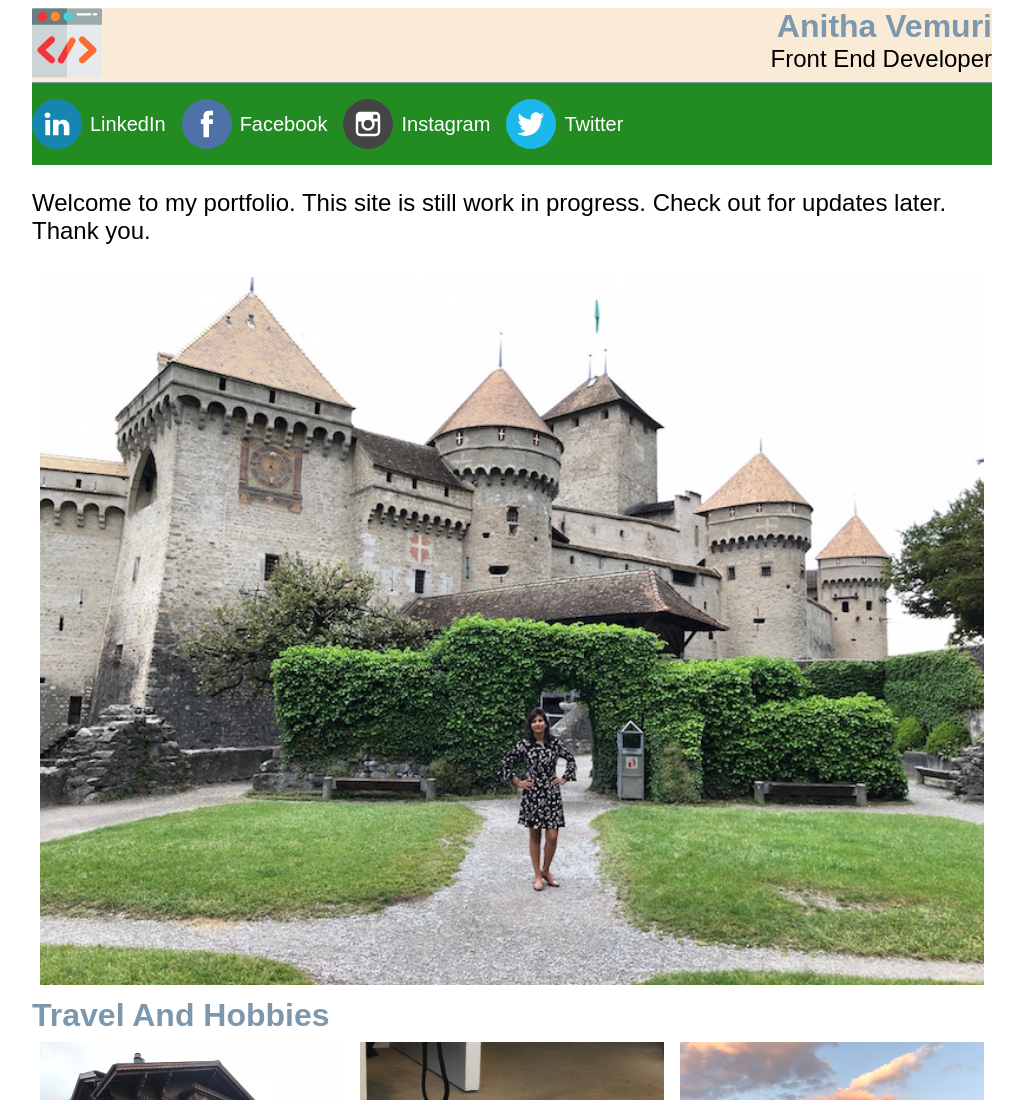
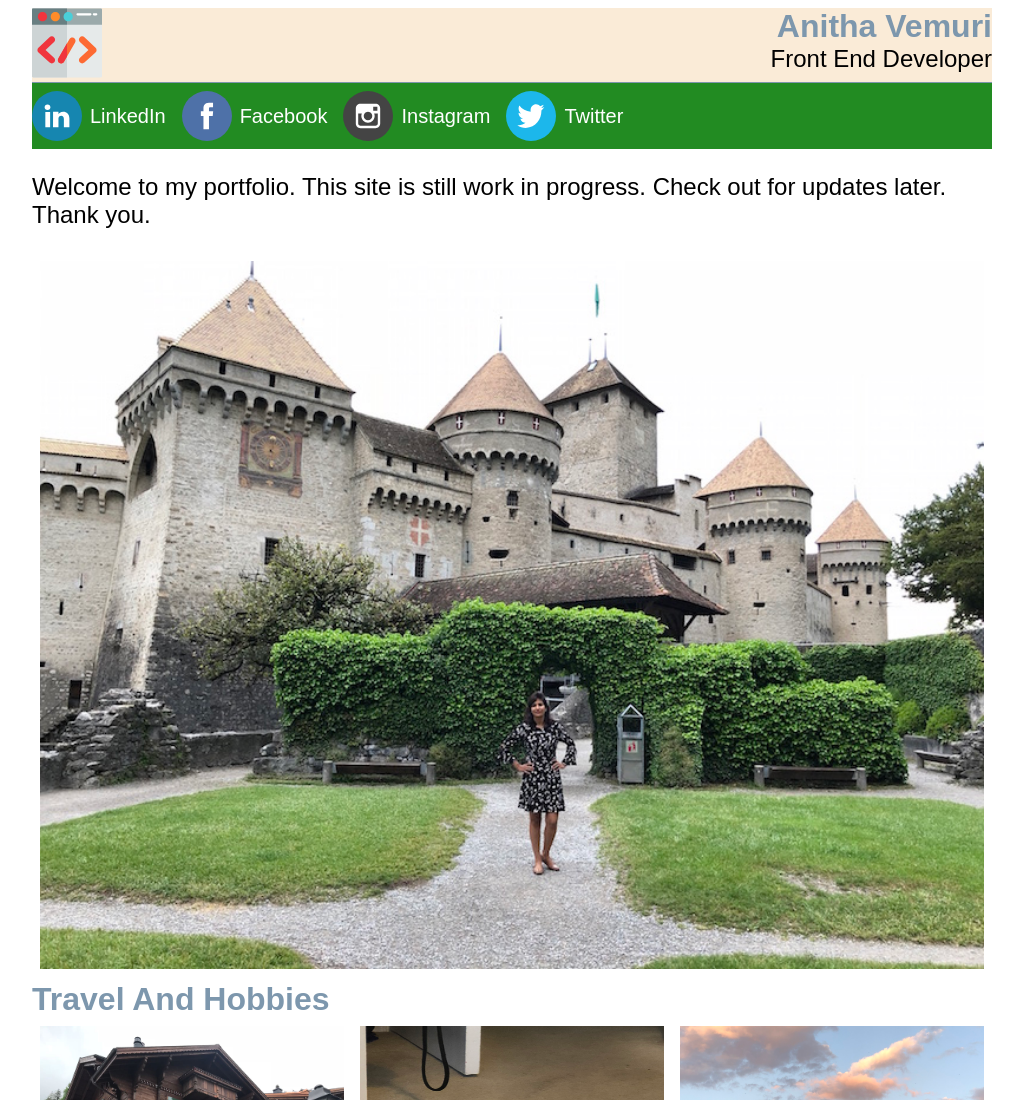
Before and after one commit to anithav58/Udacity-FrontEnd, a plain HTML site: page index.html in a window 1280 px wide. Shown: the top 1100 px of the page, without its empty margins (128-1151 px from the left). Drawn offline with Linux system fonts and the light colour scheme.

Commit message:
more css

```diff
--- a/style.css
+++ b/style.css
@@ -113,7 +113,7 @@ ul {
     }
 
     .nav {
-        padding: 1em 0;
+        padding: 0.5em 0;
     }
 
     .nav_item {
```
